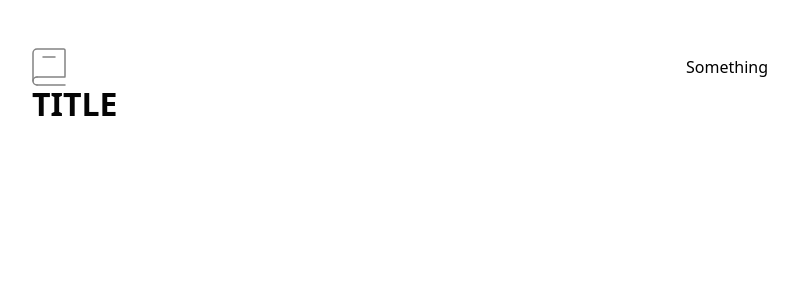
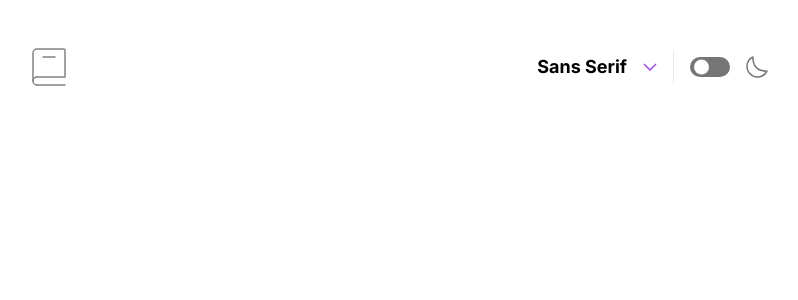
Before and after one commit to ViuCoding/viu-dictionary, a React (Vite) app: page / in a window 1280 px wide. Shown: the top 300 px of the page, without its empty margins (240-1038 px from the left). Built offline with nearby package versions, Linux system fonts and the light colour scheme.

Commit message:
complete navbar

```diff
--- a/src/App.tsx
+++ b/src/App.tsx
@@ -1,8 +1,9 @@
 import { styled } from 'styled-components'
-import { colors } from './styles/colors'
 import { dimensions } from './styles/dimensions'
 import { createGlobalStyle } from 'styled-components'
 import { Navbar } from './components/Navbar'
+
+const dropDownOptions = ['Sans Serif', 'Serif', 'Mono']
 
 const GlobalStyle = createGlobalStyle`
  *{
@@ -10,11 +11,12 @@ const GlobalStyle = createGlobalStyle`
   padding: 0;
   box-sizing: border-box;
  }
+
+ body{
+  font-family: "Inter";
+ }
 `
 
-const Title = styled.h1`
-  color: ${colors.darks.dark1};
-`
 const Container = styled.div`
   width: 90%;
   max-width: 736px;
@@ -26,8 +28,7 @@ function App() {
     <>
       <GlobalStyle />
       <Container>
-        <Navbar />
-        <Title>TITLE</Title>
+        <Navbar dropDownOptions={dropDownOptions} />
       </Container>
     </>
   )
--- a/src/components/Navbar.tsx
+++ b/src/components/Navbar.tsx
@@ -1,6 +1,11 @@
-import React from 'react'
+import React, { ChangeEvent, useState } from 'react'
 import { styled } from 'styled-components'
+
 import navLogo from '../assets/images/logo.svg'
+import arrowDown from '../assets/images/icon-arrow-down.svg'
+
+import { fontSizes } from '../styles/fontSizes'
+import { colors } from '../styles/colors'
 
 const NavLogo = styled.img``
 const NavStyled = styled.nav`
@@ -8,14 +13,108 @@ const NavStyled = styled.nav`
   justify-content: space-between;
   align-items: center;
 `
+const FlexContainer = styled.div`
+  display: flex;
+  gap: 16px;
+  font-weight: 700;
+  align-items: center;
+  font-size: ${fontSizes.bodyS};
 
-export const Navbar: React.FC = () => {
+  @media (min-width: 768px) {
+    font-size: ${fontSizes.bodyM};
+  }
+`
+
+const DividerBar = styled.div`
+  width: 1px;
+  height: 32px;
+  background-color: ${colors.greys.grey2};
+`
+
+// toggle switch
+const Label = styled.label`
+  display: flex;
+  align-items: center;
+  cursor: pointer;
+`
+const Switch = styled.div`
+  position: relative;
+  width: 40px;
+  height: 20px;
+  background: ${colors.greys.grey1};
+  border-radius: 32px;
+  padding: 4px;
+  transition: 300ms all;
+
+  &:before {
+    transition: 300ms all;
+    content: '';
+    position: absolute;
+    width: 15px;
+    height: 15px;
+    border-radius: 50%;
+    top: 50%;
+    background-color: ${colors.white};
+    transform: translate(0, -50%);
+  }
+`
+
+const Input = styled.input`
+  display: none;
+
+  &:checked + ${Switch} {
+    background: ${colors.accents.info};
+
+    &:before {
+      transform: translate(16px, -50%);
+    }
+  }
+`
+
+type NavbarProps = {
+  dropDownOptions: string[]
+}
+
+export const Navbar: React.FC<NavbarProps> = ({ dropDownOptions }) => {
+  const [checked, setChecked] = useState(false) // store value
+
+  const handleChange = (e: ChangeEvent<HTMLInputElement>) =>
+    setChecked(e.target.checked)
+
   return (
     <header>
       <NavStyled>
         <NavLogo src={navLogo} />
 
-        <div>Something</div>
+        <FlexContainer>
+          <>{dropDownOptions[0]}</>
+          <img src={arrowDown} alt="" />
+
+          <DividerBar />
+
+          <Label>
+            <Input type="checkbox" onChange={handleChange} />
+            <Switch />
+          </Label>
+
+          <svg
+            xmlns="http://www.w3.org/2000/svg"
+            width="22"
+            height="22"
+            viewBox="0 0 22 22"
+          >
+            <path
+              fill="none"
+              stroke={
+                checked ? `${colors.accents.info}` : `${colors.greys.grey1}`
+              }
+              stroke-linecap="round"
+              stroke-linejoin="round"
+              stroke-width="1.5"
+              d="M1 10.449a10.544 10.544 0 0 0 19.993 4.686C11.544 15.135 6.858 10.448 6.858 1A10.545 10.545 0 0 0 1 10.449Z"
+            />
+          </svg>
+        </FlexContainer>
       </NavStyled>
     </header>
   )
--- a/src/styles/colors.ts
+++ b/src/styles/colors.ts
@@ -1,4 +1,6 @@
 export const colors = {
+  white: '#FFFFFF',
+
   darks: {
     dark1: '#050505',
     dark2: '#1f1f1f',
@@ -10,7 +12,6 @@ export const colors = {
     grey1: '#757575',
     grey2: '#E9E9E9 ',
     grey3: '#F4F4F4 ',
-    grey4: '#FFFFFF',
   },
 
   accents: {
```
